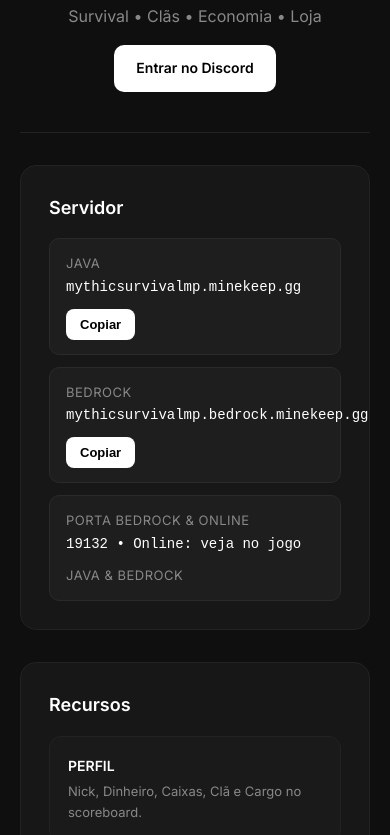
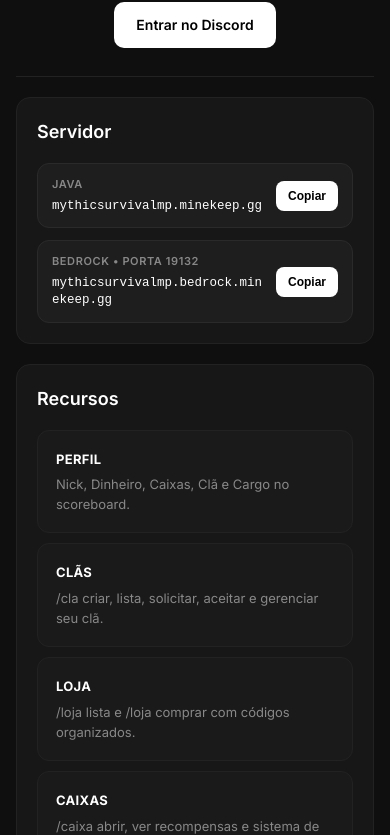
Before and after one commit to miguelafrao15/MythicMC, a plain HTML site: page index.html in a window 390 px wide. Shown: the part 162-997 px from the top of the page. Drawn offline with Linux system fonts and the light colour scheme.

Commit message:
Update index.html

```diff
--- a/index.html
+++ b/index.html
@@ -28,29 +28,43 @@
 <link href="https://fonts.googleapis.com/css2?family=Inter:wght@400;600;700&display=swap" rel="stylesheet">
 <style>
 *{margin:0;padding:0;box-sizing:border-box}
-body{font-family:'Inter',system-ui,sans-serif;background:#0f0f0f;color:#e5e5e5;line-height:1.6}
+body{font-family:'Inter',system-ui,sans-serif;background:#0f0f0f;color:#e5e5e5;line-height:1.6;overflow-x:hidden}
 .container{max-width:800px;margin:0 auto;padding:40px 20px}
 header{text-align:center;padding:60px 0 40px;border-bottom:1px solid #222}
 h1{font-size:48px;font-weight:700;letter-spacing:-1px;color:#fff}
 h1 span{color:#a78bfa}
 .subtitle{color:#888;margin-top:8px;font-size:16px}
-.card{background:#171717;border:1px solid #222;border-radius:16px;padding:28px;margin:32px 0}
+.card{background:#171717;border:1px solid #222;border-radius:16px;padding:28px;margin:32px 0;overflow:hidden}
 .card h2{font-size:18px;font-weight:600;margin-bottom:16px;color:#fff}
 .ip-list{display:flex;flex-direction:column;gap:12px}
-.ip-item{display:flex;justify-content:space-between;align-items:center;background:#1e1e1e;border:1px solid #2a2a2a;border-radius:10px;padding:14px 16px}
-.ip-item .label{font-size:13px;color:#888;text-transform:uppercase;letter-spacing:0.5px}
-.ip-item .value{font-family:monospace;font-size:14px;color:#fff;margin-top:2px}
-.ip-item button{background:#fff;color:#000;border:0;border-radius:8px;padding:8px 14px;font-size:13px;font-weight:600;cursor:pointer;transition:0.2s}
+.ip-item{display:flex;justify-content:space-between;align-items:center;gap:12px;background:#1e1e1e;border:1px solid #2a2a2a;border-radius:12px;padding:14px 16px;min-width:0}
+.ip-item > div:first-child{flex:1;min-width:0}
+.ip-item .label{font-size:11px;color:#888;text-transform:uppercase;letter-spacing:0.6px;font-weight:600}
+.ip-item .value{font-family:monospace;font-size:13px;color:#fff;margin-top:4px;word-break:break-all;overflow-wrap:anywhere;line-height:1.4}
+.ip-item button{background:#fff;color:#000;border:0;border-radius:8px;padding:9px 16px;font-size:13px;font-weight:600;cursor:pointer;transition:0.2s;flex-shrink:0;white-space:nowrap}
 .ip-item button:hover{background:#e5e5e5}
 .ip-item button.copied{background:#a78bfa;color:#fff}
 .btn-primary{display:inline-block;background:#fff;color:#000;text-decoration:none;padding:12px 22px;border-radius:10px;font-weight:600;font-size:14px;margin-top:16px;transition:0.2s}
 .btn-primary:hover{background:#e5e5e5}
 .features{display:grid;grid-template-columns:1fr 1fr;gap:12px;margin-top:12px}
-.feat{background:#1a1a1a;border:1px solid #222;border-radius:12px;padding:18px}
-.feat h3{font-size:14px;font-weight:600;color:#fff;margin-bottom:4px}
-.feat p{font-size:13px;color:#888}
+.feat{background:#1a1a1a;border:1px solid #222;border-radius:12px;padding:18px;min-width:0}
+.feat h3{font-size:13px;font-weight:700;color:#fff;margin-bottom:6px;letter-spacing:0.3px}
+.feat p{font-size:13px;color:#888;line-height:1.5;word-break:break-word}
 footer{text-align:center;padding:40px 0;color:#555;font-size:13px;border-top:1px solid #222;margin-top:48px}
-@media(max-width:600px){h1{font-size:36px}.features{grid-template-columns:1fr}.ip-item{flex-direction:column;align-items:flex-start;gap:10px}}
+@media(max-width:600px){
+  .container{padding:24px 16px}
+  header{padding:36px 0 28px}
+  h1{font-size:34px}
+  .card{padding:20px;margin:20px 0;border-radius:14px}
+  .features{grid-template-columns:1fr;gap:10px}
+  .ip-item{flex-direction:row;align-items:center;padding:12px 14px}
+  .ip-item .value{font-size:12.5px}
+  .ip-item button{padding:8px 12px;font-size:12px}
+}
+@media(max-width:380px){
+  .ip-item{flex-direction:column;align-items:stretch}
+  .ip-item button{width:100%;margin-top:8px}
+}
 </style>
 </head>
 <body>
@@ -73,17 +87,10 @@
 </div>
 <div class="ip-item">
 <div>
-<div class="label">Bedrock</div>
+<div class="label">Bedrock • Porta 19132</div>
 <div class="value" id="bedIp">mythicsurvivalmp.bedrock.minekeep.gg</div>
 </div>
 <button onclick="copyIp('bedIp', this)">Copiar</button>
-</div>
-<div class="ip-item">
-<div>
-<div class="label">Porta Bedrock & Online</div>
-<div class="value">19132 • <span id="online">Online: veja no jogo</span></div>
-</div>
-<div class="label">Java & Bedrock</div>
 </div>
 </div>
 </div>
```
